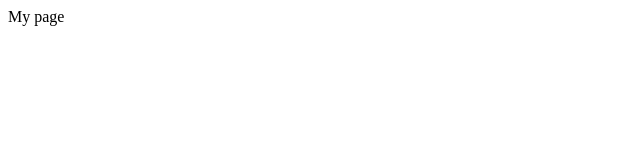
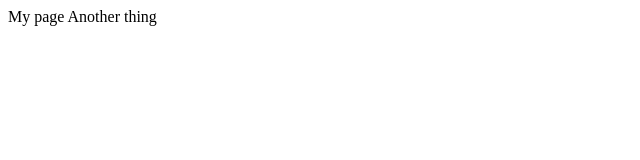
Before and after one commit to sampsole/sampsole.github.io, a plain HTML site: page index.html in a window 1280 px wide. Shown: the whole page, without its empty margins (0-640 px from the left). Drawn offline with Linux system fonts and the light colour scheme.

Commit message:
Another change
Yet another test

```diff
--- a/index.html
+++ b/index.html
@@ -11,6 +11,7 @@
     <body>
         <!-- My HTML Code Goes Here-->
         My page
+        Another thing
     </body>
 
 </html>
```
